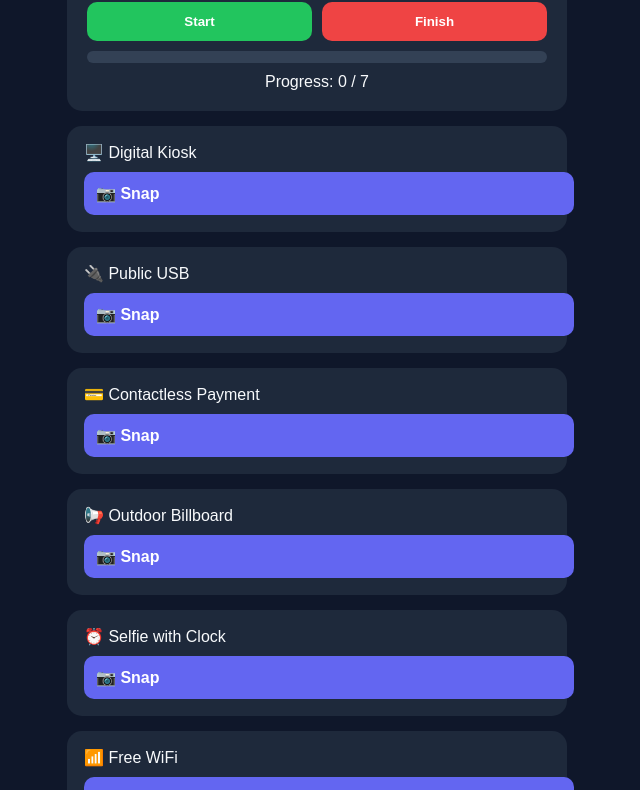
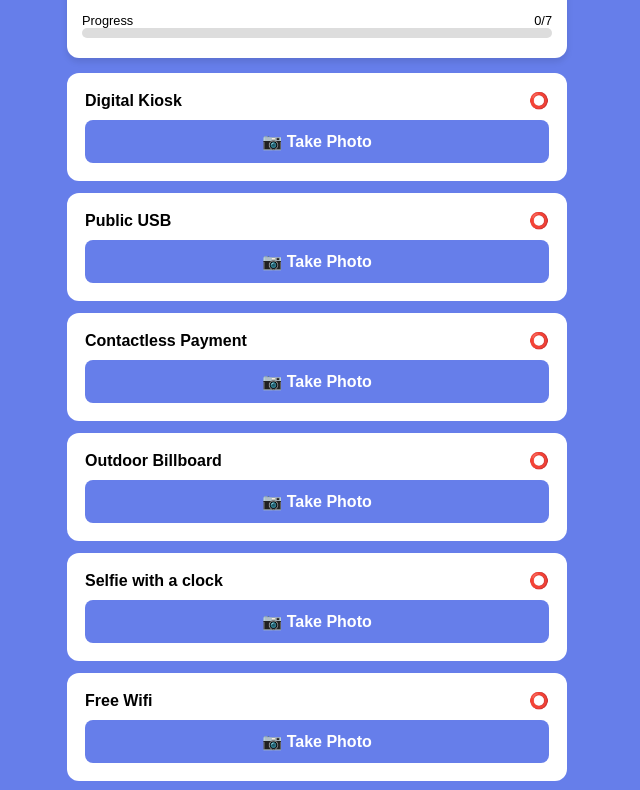
Before and after one commit to petercleary/digitaltreasurehunt, a plain HTML site: page index.html in a window 1280 px wide. Shown: the part 228-1018 px from the top of the page, without its empty margins (323-963 px from the left). Drawn offline with Linux system fonts and the light colour scheme.

Commit message:
Replace scavenger hunt HTML structure and styles

```diff
--- a/index.html
+++ b/index.html
@@ -3,73 +3,110 @@
 <head>
     <meta charset="UTF-8">
     <meta name="viewport" content="width=device-width, initial-scale=1.0">
-    <title>Scavenger Hunt Pro</title>
+    <title>Digital Scavenger Hunt</title>
     <style>
-        :root { --primary: #6366f1; --success: #22c55e; --bg: #0f172a; --card: #1e293b; }
-        body { font-family: sans-serif; background: var(--bg); color: #f8fafc; padding: 15px; margin: 0; }
-        .container { max-width: 500px; margin: 0 auto; }
-        .card { background: var(--card); border-radius: 15px; padding: 20px; margin-bottom: 15px; text-align: center; }
-        .timer { font-size: 2.5rem; font-family: monospace; margin: 10px 0; color: #94a3b8; }
-        .prog-bar { height: 12px; background: #334155; border-radius: 6px; overflow: hidden; margin: 10px 0; }
-        .fill { height: 100%; background: var(--primary); width: 0%; transition: 0.3s; }
-        .item { background: var(--card); border-radius: 15px; padding: 15px; margin-bottom: 15px; border: 2px solid transparent; }
-        .item.done { border-color: var(--success); }
-        .preview { width: 100%; border-radius: 10px; margin-top: 10px; display: none; }
-        .btn { display: block; width: 100%; padding: 12px; background: var(--primary); color: white; border-radius: 10px; cursor: pointer; font-weight: bold; border: none; margin-top: 10px; }
-        .share { background: #25D366; font-size: 1.1rem; padding: 15px; }
+        :root { --p: #667eea; --s: #4CAF50; --bg: #f0f2f5; }
+        * { box-sizing: border-box; margin: 0; padding: 0; }
+        body { font-family: Arial, sans-serif; background: var(--p); padding: 15px; }
+        .card { background: white; border-radius: 12px; padding: 15px; margin-bottom: 15px; box-shadow: 0 4px 6px rgba(0,0,0,0.1); }
+        .timer { font-size: 2rem; text-align: center; font-family: monospace; margin: 10px 0; }
+        .bar { height: 10px; background: #ddd; border-radius: 5px; overflow: hidden; margin-bottom: 5px; }
+        .fill { height: 100%; background: var(--p); width: 0%; transition: 0.3s; }
+        .item { background: white; border-radius: 12px; padding: 15px; margin-bottom: 12px; border: 3px solid transparent; }
+        .item.done { border-color: var(--s); }
+        .btn { display: block; width: 100%; padding: 12px; background: var(--p); color: white; border-radius: 8px; border: none; font-weight: bold; text-align: center; cursor: pointer; text-decoration: none; }
+        img { width: 100%; border-radius: 8px; display: none; margin-top: 10px; border: 1px solid #ccc; }
+        input[type="text"] { width: 100%; padding: 10px; border: 1px solid #ddd; border-radius: 8px; margin-bottom: 10px; }
     </style>
 </head>
 <body>
-<div class="container">
-    <h1>📸 Urban Quest</h1>
-    <div class="card">
-        <input type="text" id="uname" style="width:100%; padding:10px; border-radius:5px;" placeholder="Enter Name">
-        <div class="timer" id="timer">00:00:00</div>
-        <div style="display:flex; gap:10px;">
-            <button class="btn" style="background:var(--success)" onclick="startT()">Start</button>
-            <button class="btn" style="background:#ef4444" onclick="stopT()">Finish</button>
+    <div style="max-width: 500px; margin: 0 auto;">
+        <h1 style="color:white; text-align:center; margin-bottom:15px;">📸 Urban Hunt</h1>
+
+        <div class="card">
+            <input type="text" id="uname" placeholder="Your Name">
+            <div class="timer" id="timerDisplay">00:00:00</div>
+            <button class="btn" style="background:var(--s)" onclick="startTimer()">▶ Start Quest</button>
+            <div style="margin-top:15px;">
+                <div style="display:flex; justify-content:space-between; font-size:0.8rem;"><span>Progress</span><span id="progText">0/7</span></div>
+                <div class="bar"><div id="pbar" class="fill"></div></div>
+            </div>
         </div>
-        <div class="prog-bar"><div id="pfill" class="fill"></div></div>
-        <div id="ptext">Progress: 0 / 7</div>
+
+        <div id="hunt-items"></div>
+
+        <button class="btn" onclick="shareWhatsApp()" style="background:#25D366; margin-top:20px; font-size:1.1rem;">📤 Share to WhatsApp</button>
     </div>
 
-    <div class="item" id="i1"><span>🖥️ Digital Kiosk</span><img id="v1" class="preview"><label class="btn">📷 Snap<input type="file" hidden accept="image/*" capture="environment" onchange="up(this,1)"></label></div>
-    <div class="item" id="i2"><span>🔌 Public USB</span><img id="v2" class="preview"><label class="btn">📷 Snap<input type="file" hidden accept="image/*" capture="environment" onchange="up(this,2)"></label></div>
-    <div class="item" id="i3"><span>💳 Contactless Payment</span><img id="v3" class="preview"><label class="btn">📷 Snap<input type="file" hidden accept="image/*" capture="environment" onchange="up(this,3)"></label></div>
-    <div class="item" id="i4"><span>📢 Outdoor Billboard</span><img id="v4" class="preview"><label class="btn">📷 Snap<input type="file" hidden accept="image/*" capture="environment" onchange="up(this,4)"></label></div>
-    <div class="item" id="i5"><span>⏰ Selfie with Clock</span><img id="v5" class="preview"><label class="btn">📷 Snap<input type="file" hidden accept="image/*" capture="user" onchange="up(this,5)"></label></div>
-    <div class="item" id="i6"><span>📶 Free WiFi</span><img id="v6" class="preview"><label class="btn">📷 Snap<input type="file" hidden accept="image/*" capture="environment" onchange="up(this,6)"></label></div>
-    <div class="item" id="i7"><span>🛒 Grocery Barcode</span><img id="v7" class="preview"><label class="btn">📷 Snap<input type="file" hidden accept="image/*" capture="environment" onchange="up(this,7)"></label></div>
+<script>
+    // These items are pulled directly from your list
+    const items = [
+        "Digital Kiosk",
+        "Public USB",
+        "Contactless Payment",
+        "Outdoor Billboard",
+        "Selfie with a clock",
+        "Free Wifi",
+        "Grocery Item Barcode"
+    ];
 
-    <button class="btn share" onclick="wa()">📤 Share to WhatsApp</button>
-</div>
+    let seconds = 0, timer = null, found = new Set();
 
-<script>
-    let s=0, t=null, f=new Set();
-    function startT() { if(!t) t=setInterval(()=>{s++; let d=new Date(s*1000).toISOString().substr(11,8); document.getElementById('timer').innerText=d;},1000); }
-    function stopT() { clearInterval(t); t=null; alert("Time: " + document.getElementById('timer').innerText); }
+    // Create the HTML for items
+    const container = document.getElementById('hunt-items');
+    items.forEach((name, i) => {
+        const id = i + 1;
+        container.innerHTML += `
+            <div class="item" id="card${id}">
+                <div style="display:flex; justify-content:space-between; align-items:center;">
+                    <b>${name}</b>
+                    <span id="chk${id}">⭕</span>
+                </div>
+                <img id="img${id}">
+                <label class="btn" style="margin-top:10px;">📷 Take Photo
+                    <input type="file" accept="image/*" capture="environment" style="display:none" onchange="handlePhoto(${id}, this)">
+                </label>
+            </div>`;
+    });
 
-    function up(input, id) {
+    function startTimer() {
+        if (timer) return;
+        timer = setInterval(() => {
+            seconds++;
+            const h = Math.floor(seconds / 3600).toString().padStart(2, '0');
+            const m = Math.floor((seconds % 3600) / 60).toString().padStart(2, '0');
+            const s = (seconds % 60).toString().padStart(2, '0');
+            document.getElementById('timerDisplay').innerText = h + ":" + m + ":" + s;
+        }, 1000);
+    }
+
+    function handlePhoto(id, input) {
         if (input.files && input.files[0]) {
-            let r = new FileReader();
-            r.onload = function(e) {
-                let img = document.getElementById('v'+id);
-                img.src = e.target.result;
-                img.style.display = 'block';
-                document.getElementById('i'+id).classList.add('done');
-                f.add(id);
-                document.getElementById('pfill').style.width = (f.size / 7 * 100) + '%';
-                document.getElementById('ptext').innerText = `Progress: ${f.size} / 7`;
-            }
-            r.readAsDataURL(input.files[0]);
+            const file = input.files[0];
+            const imgElement = document.getElementById('img' + id);
+
+            // This is the "Easy Way" fix for photo display
+            imgElement.src = URL.createObjectURL(file);
+            imgElement.style.display = 'block';
+
+            // Record progress
+            document.getElementById('card' + id).classList.add('done');
+            document.getElementById('chk' + id).innerText = '✅';
+            found.add(id);
+
+            // Update the UI
+            const total = items.length;
+            const count = found.size;
+            document.getElementById('pbar').style.width = (count / total * 100) + '%';
+            document.getElementById('progText').innerText = count + "/" + total;
         }
     }
 
-    function wa() {
-        let n = document.getElementById('uname').value || "Explorer";
-        let tm = document.getElementById('timer').innerText;
-        let txt = encodeURIComponent(`🎯 *Scavenger Hunt Update!*\n👤 Name: ${n}\n⏱ Time: ${tm}\n✅ Found: ${f.size}/7 items.`);
-        window.open(`https://api.whatsapp.com/send?text=${txt}`);
+    function shareWhatsApp() {
+        const name = document.getElementById('uname').value || "Explorer";
+        const time = document.getElementById('timerDisplay').innerText;
+        const msg = encodeURIComponent(`🎯 *Urban Quest Complete!*\n👤 Name: ${name}\n⏱ Time: ${time}\n✅ Found: ${found.size}/7 items found!`);
+        window.open("https://api.whatsapp.com/send?text=" + msg);
     }
 </script>
 </body>
```
